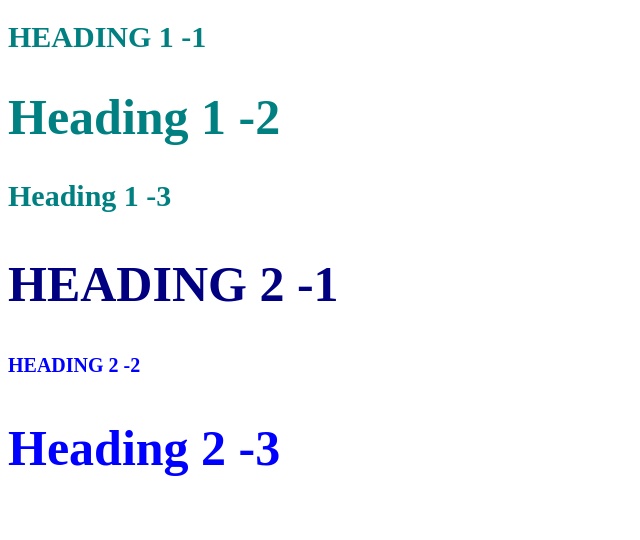
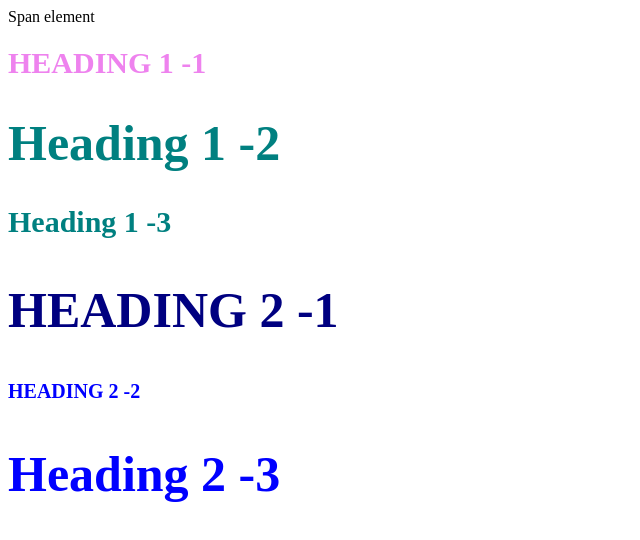
Before and after one commit to shanshan69/cartoon-hero, a plain HTML site: page style-test.html in a window 1280 px wide. Shown: the whole page, without its empty margins (0-640 px from the left). Drawn offline with Linux system fonts and the light colour scheme.

Commit message:
span checked

```diff
--- a/style-test.html
+++ b/style-test.html
@@ -21,10 +21,14 @@
             .big.uppercase{
                 color: navy;
             }
+            h1 span{
+                color: violet;
+            }
         </style>
     </head>
 <body>
-    <h1 class="uppercase">Heading 1 -1</h1>
+    <span>Span element</span>
+    <h1 class="uppercase"><span>Heading 1 -1</span></h1>
     <h1 class="big">Heading 1 -2</h1>
     <h1>Heading 1 -3</h1>
     <h2 class="big uppercase">Heading 2 -1</h2>
```
